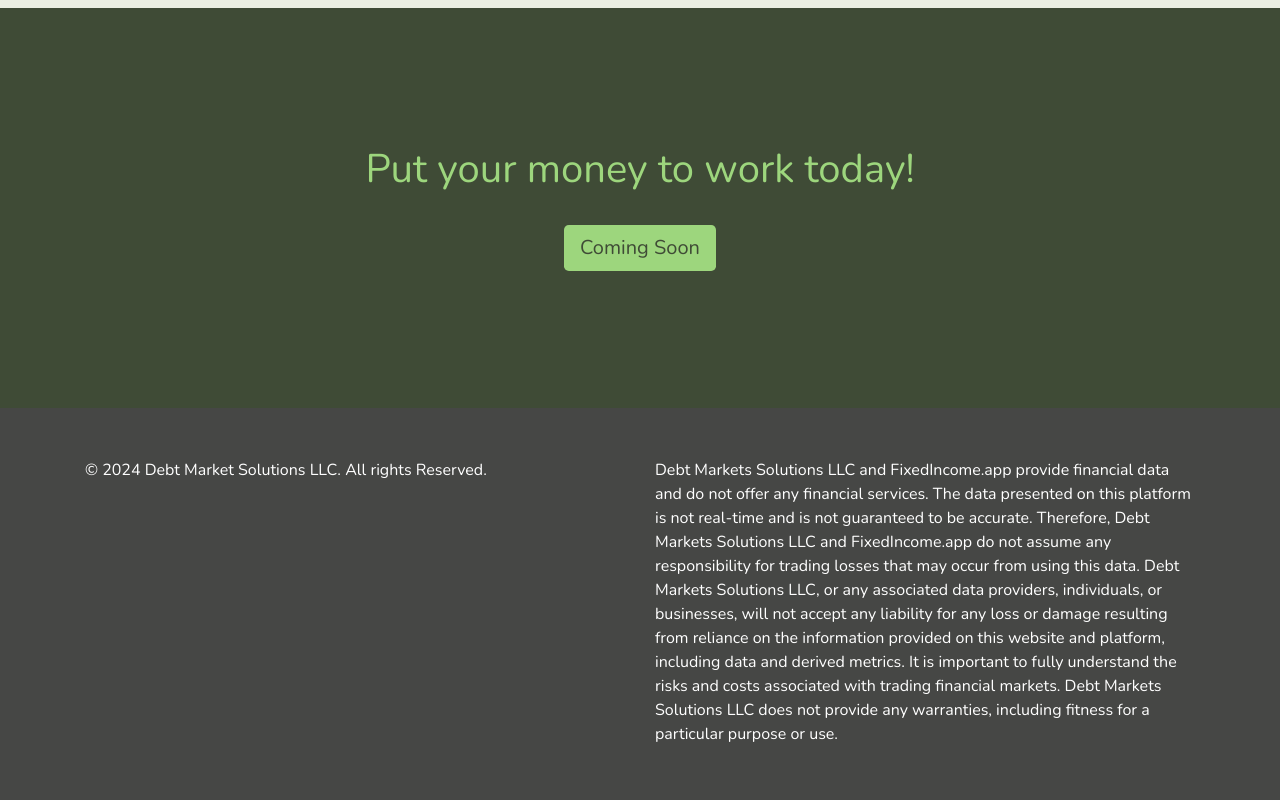
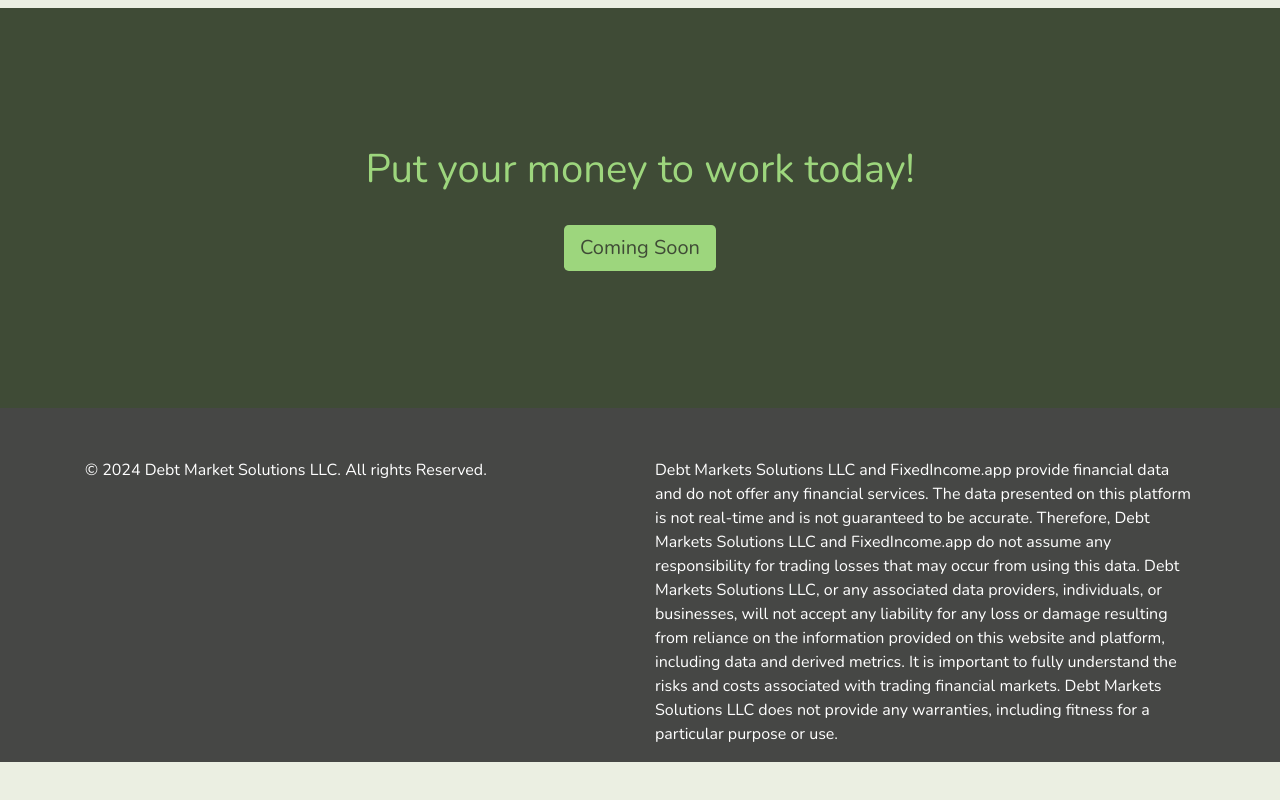
Before and after one commit to abiezev/whittmarsh, a plain HTML site: page index.html in a window 1280 px wide. Shown: the part 3880-4680 px from the top of the page. After the commit the page ends 4642 px from the top, so only its background shows below. Drawn offline with nearby package versions, Linux system fonts and the light colour scheme.

Commit message:
safe-area

```diff
--- a/index.html
+++ b/index.html
@@ -244,9 +244,8 @@
       color: white;
       padding-top: 50px;
       padding-bottom: calc(50px + env(safe-area-inset-bottom));
-      width: 100%;
-      box-sizing: border-box;
-      height: -webkit-fill-available;
+      padding-bottom: calc(50px + var(--safe-area-inset-bottom));
+      padding-bottom: calc(50px + -webkit-env(safe-area-inset-bottom));
     }
   </style>
 </head>
@@ -515,10 +514,9 @@
               Therefore, Debt Markets Solutions LLC and FixedIncome.app do not assume any responsibility for trading
               losses that may occur from using this data. Debt Markets Solutions LLC, or any associated data providers,
               individuals, or businesses, will not accept any liability for any loss or damage resulting from reliance
-              on
-              the information provided on this website and platform, including data and derived metrics. It is important
-              to fully understand the risks and costs associated with trading financial markets. Debt Markets Solutions
-              LLC does not provide any warranties, including fitness for a particular purpose or use.</p>
+              on the information provided on this website and platform, including data and derived metrics. It is
+              important to fully understand the risks and costs associated with trading financial markets. Debt Markets
+              Solutions LLC does not provide any warranties, including fitness for a particular purpose or use.</p>
           </div>
         </div>
       </div>
```
